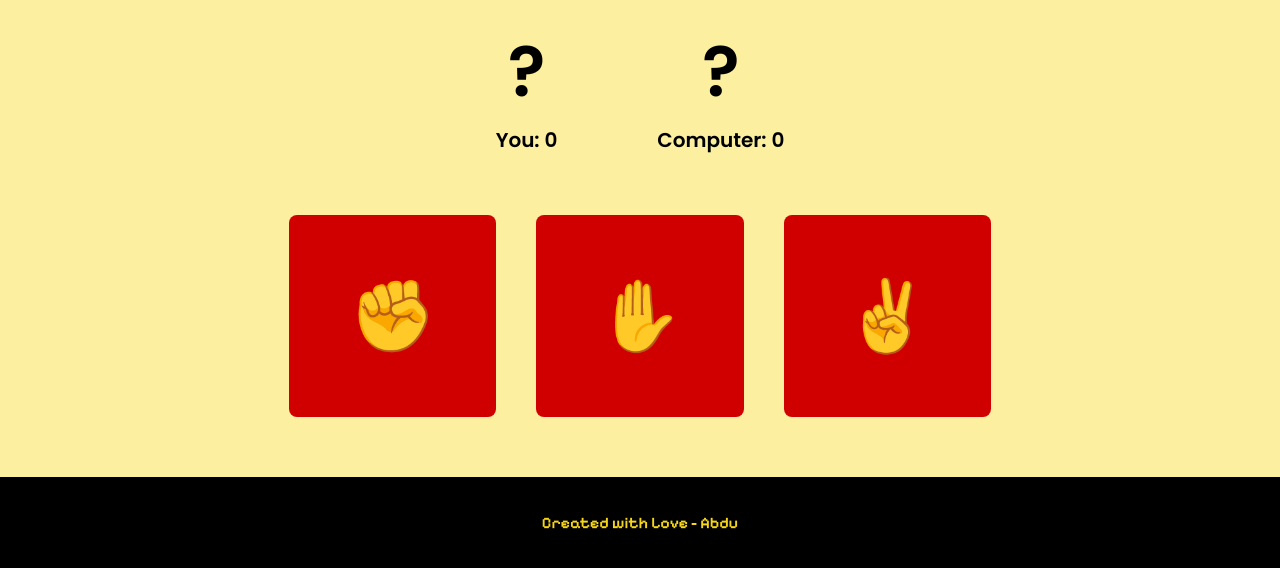
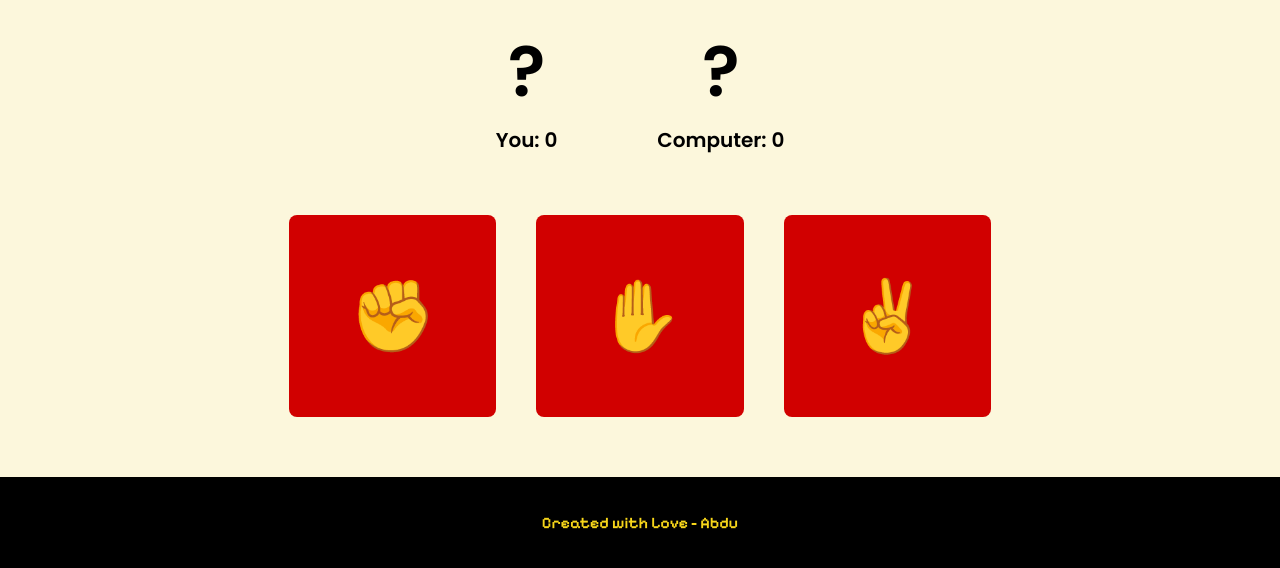
Before and after one commit to abdu61/rock-paper-scissor, a plain HTML site: page index.html in a window 1280 px wide. Shown: the part 238-806 px from the top of the page. Drawn offline with Linux system fonts and the light colour scheme.

Commit message:
Modify BG Color for main container

```diff
--- a/styles.css
+++ b/styles.css
@@ -30,7 +30,7 @@ header h1{
     align-items: center;
     color: black;
     font-family: 'Poppins', sans-serif;
-    background-color: #fdefa0;
+    background-color: #fcf7dc;
 }
 
 .buttons{
```
